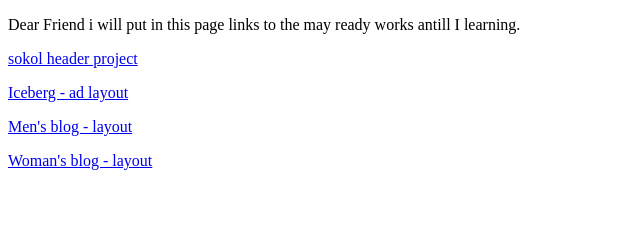
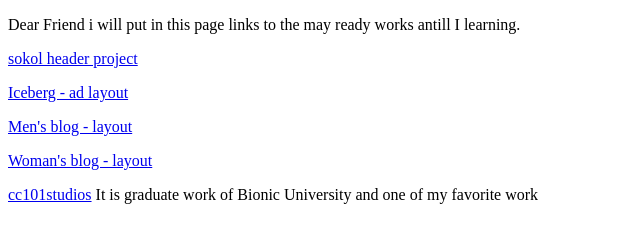
Before and after one commit to 0smir/0smir.github.io, a plain HTML site: page index.html in a window 1280 px wide. Shown: the whole page, without its empty margins (0-640 px from the left). Drawn offline with Linux system fonts and the light colour scheme.

Commit message:
add link to cc101studio

```diff
--- a/index.html
+++ b/index.html
@@ -20,6 +20,9 @@
 <p>
 	<a href='womanblog'> Woman's blog - layout</a>
 </p>
+<p>
+	<a href="cc101studio">cc101studios</a> It is graduate work of Bionic University and one of my favorite work
+</p>
 
 </body>
 </html>
```
